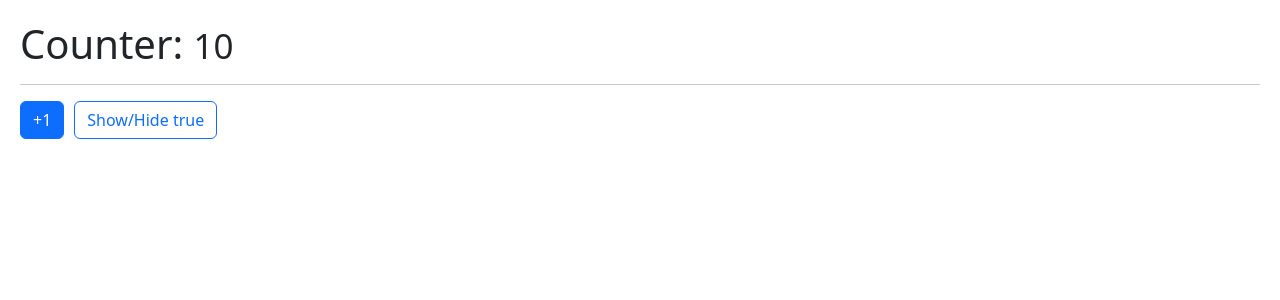
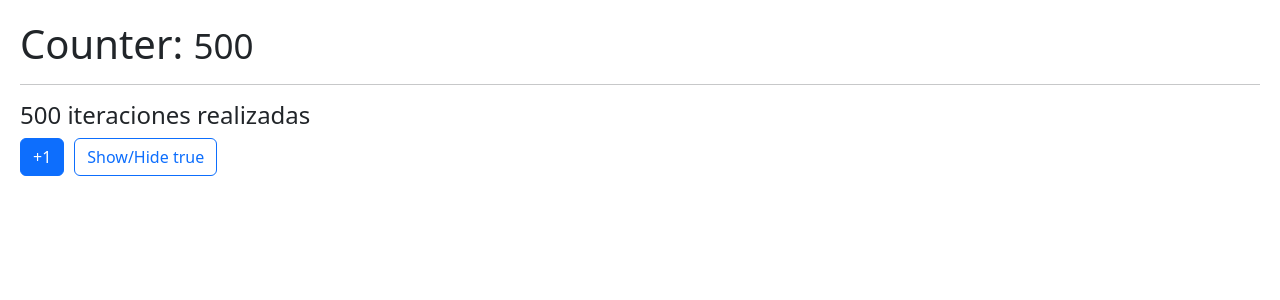
Before and after one commit to Jhoshoa/react-course, a React (Vite) app in the folder 05-hook-app/: page / in a window 1280 px wide. Shown: the top 300 px of the page. Built offline with nearby package versions, Linux system fonts and the light colour scheme.

Commit message:
eg: useMemo for a heavy function in the parent component

```diff
--- /dev/null
+++ b/05-hook-app/src/06-memos/MemoHook.jsx
@@ -0,0 +1,45 @@
+import React, { useMemo, useState } from 'react'
+import useCounter from '../hooks/useCounter'
+import Small from './Small';
+
+const heavyStuff = ( iterationNumber = 100) => {
+    for (let i = 0; i < iterationNumber; i++) {
+        console.log("Ahi vamos...");
+    }
+
+    return `${iterationNumber} iteraciones realizadas`;
+}
+
+const MemoHook = () => {
+
+    const { counter, incrementar } = useCounter(500);
+
+    const [show, setShow ] = useState(true);
+
+    const memorizedValue = useMemo( () => heavyStuff(counter), [counter]);
+  return (
+    <>
+        <h1>Counter: <Small value={counter} /> </h1>
+        <hr />
+
+        {/* <h4>{ heavyStuff(counter) }</h4> */}
+        <h4>{ memorizedValue }</h4>
+
+        <button
+            className='btn btn-primary'
+            onClick={() => incrementar(2)}
+        >
+            +1
+        </button>
+
+        <button
+            className='btn btn-outline-primary'
+            onClick={() => setShow(!show)}
+        >
+            Show/Hide {JSON.stringify(show)}
+        </button>
+    </>
+  )
+}
+
+export default MemoHook
--- a/05-hook-app/src/main.jsx
+++ b/05-hook-app/src/main.jsx
@@ -8,9 +8,10 @@
 import FormWithCustomHook from './02-useEffect/FormWithCustomHook.jsx'
 import MultipleCustomHooks from './03-examples/MultipleCustomHooks.jsx'
 import Momorize from './06-memos/Momorize.jsx'
+import MemoHook from './06-memos/MemoHook.jsx'
 
 createRoot(document.getElementById('root')).render(
   <StrictMode>
-    <Momorize />
+    <MemoHook />
   </StrictMode>
 )
```
